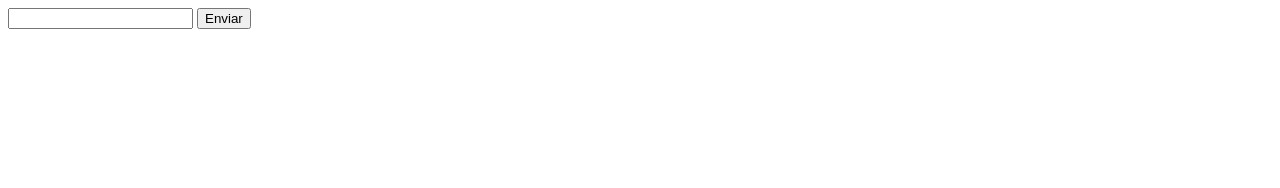
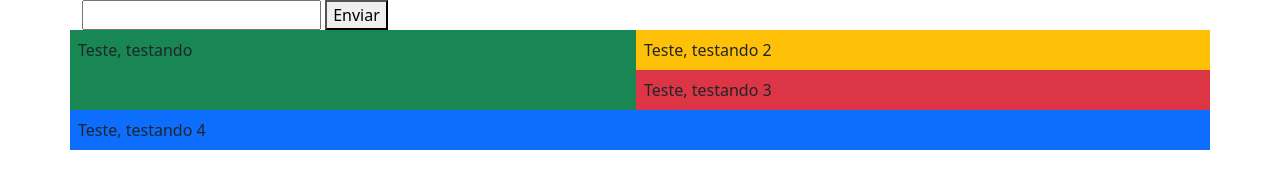
Before and after one commit to jhonata023/vercel-teste, a plain HTML site: page index.html in a window 1280 px wide. Drawn offline with nearby package versions, Linux system fonts and the light colour scheme.

Commit message:
Fazendo testes para hospedagem na Vercel

```diff
--- a/index.html
+++ b/index.html
@@ -3,13 +3,37 @@
 <head>
     <meta charset="UTF-8">
     <meta name="viewport" content="width=device-width, initial-scale=1.0">
+    <link href="https://cdn.jsdelivr.net/npm/bootstrap@5.3.8/dist/css/bootstrap.min.css" rel="stylesheet" integrity="sha384-sRIl4kxILFvY47J16cr9ZwB07vP4J8+LH7qKQnuqkuIAvNWLzeN8tE5YBujZqJLB" crossorigin="anonymous">
     <title>Documento teste - Vercel</title>
 </head>
 <body>
-    <div id="msg"></div>
-    <div>
-        <input id="text" type="text">
-        <button id="btn">Enviar</button>
+    <div class="container">
+        <div>
+            <div id="msg" style="border-radius: 10px; padding: 1rem; margin: 1rem; background: red; display: none;"></div>
+            <input id="text" type="text">
+            <button id="btn">Enviar</button>
+        </div>
+
+        <div class="row">
+            <div class="col bg-success p-2">
+                Teste, testando
+            </div>
+
+            <div class="col">
+                <div class="row bg-warning p-2">
+                    Teste, testando 2
+                </div>
+
+                <div class="row bg-danger p-2">
+                    Teste, testando 3
+                </div>
+            </div>
+        </div>
+
+        <div class="row bg-primary p-2">
+            Teste, testando 4
+        </div>
+
     </div>
 
     <script>
@@ -24,7 +48,10 @@
                 body: JSON.stringify({msg: text.value})
             })
                 .then(response => response.json())
-                .then(res => msg.innerHTML = `<p>${res.msg}</p>`)
+                .then(res => {
+                    msg.style.display = 'block';
+                    msg.innerHTML = `<p>${res.msg}</p>`;
+                })
         })
     </script>
 </body>
```
